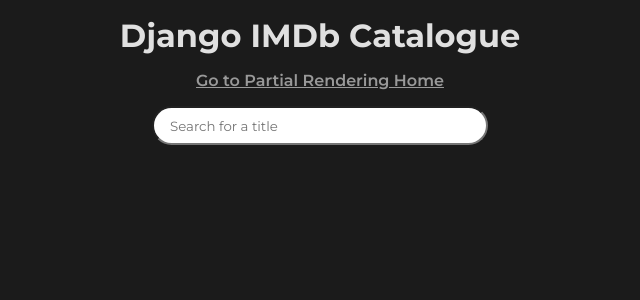
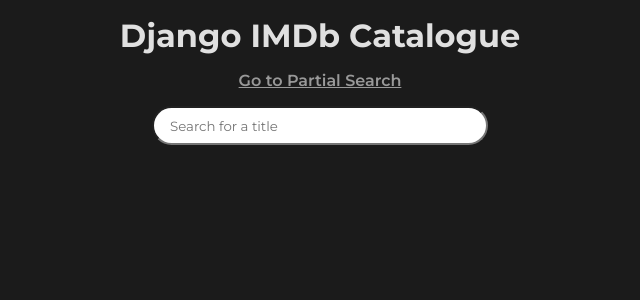
Before and after one commit to katiayn/django-imdb, a Django app: page /search/ in a window 1280 px wide. Shown: the top 300 px of the page, without its empty margins (320-960 px from the left). Run offline with Django 4.2, Linux system fonts and the light colour scheme.

Commit message:
Simplify views

```diff
--- a/catalogue/templates/home.html
+++ b/catalogue/templates/home.html
@@ -9,12 +9,15 @@
     <!-- CSS -->
     <link rel="stylesheet" href="{% static 'css/main.css' %}">
     <link href="https://fonts.googleapis.com/css2?family=Montserrat:wght@400;500;600;700&display=swap" rel="stylesheet">
+
+    <!-- Javascript -->
+    <script type="text/javascript" src="{% static 'js/htmx.min.js' %}" defer></script>
 </head>
 <body>
     <header>
         <div class="title">
             <h1>Django IMDb Catalogue</h1>
-            <a href="{% url 'partial_home' %}">Go to Partial Rendering Home</a>
+            <a href="{% url 'partial_search' %}">Go to Partial Search</a>
         </div>
         <div class="search">
             <form action="{% url 'search' %}" class="form">
@@ -109,4 +112,3 @@
         </article>
     </main>
 </body>
-<script type="text/javascript" src="{% static 'js/htmx.min.js' %}" defer></script>
--- a/catalogue/templates/partial_home.html
+++ b/catalogue/templates/partial_home.html
@@ -10,12 +10,15 @@
     <!-- CSS -->
     <link rel="stylesheet" href="{% static 'css/main.css' %}">
     <link href="https://fonts.googleapis.com/css2?family=Montserrat:wght@400;500;600;700&display=swap" rel="stylesheet">
+
+    <!-- Javascript -->
+    <script type="text/javascript" src="{% static 'js/htmx.min.js' %}" defer></script>
 </head>
 <body>
     <header>
         <div class="title">
             <h1>Django IMDb Catalogue</h1>
-            <a href="{% url 'home' %}">Go to Home</a>
+            <a href="{% url 'search' %}">Go to Search</a>
         </div>
         <div class="search">
             <form hx-get="{% url 'partial_search' %}"
@@ -40,4 +43,3 @@
         </article>
     </main>
 </body>
-<script type="text/javascript" src="{% static 'js/htmx.min.js' %}" defer></script>
--- a/catalogue/urls.py
+++ b/catalogue/urls.py
@@ -2,8 +2,6 @@ from django.urls import path
 from . import views
 
 urlpatterns = [
-    path('', views.home, name='home'),
     path('search/', views.search, name='search'),
-    path('partial/', views.partial_home, name='partial_home'),
     path('partial-search/', views.partial_search, name='partial_search'),
 ]
--- a/catalogue/views.py
+++ b/catalogue/views.py
@@ -14,29 +14,24 @@ def get_page(request):
     return page
 
 
-def home(request):
-    return render(request, 'home.html')
-
-
 def search(request):
     return render(
-        request,
-        'home.html',
+        request=request,
+        template_name='home.html',
         context={
             'page': get_page(request)
         }
     )
 
 
-def partial_home(request):
-    return render(request, 'partial_home.html')
-
-
 def partial_search(request):
-    return render(
-        request,
-        'partial_results.html',
-        context={
-            'page': get_page(request)
-        }
-    )
+    if request.htmx:
+        print('HTMX')
+        return render(
+            request=request,
+            template_name='partial_results.html',  # partial template
+            context={
+                'page': get_page(request)
+            }
+        )
+    return render(request, 'partial_home.html')  # base template
```
